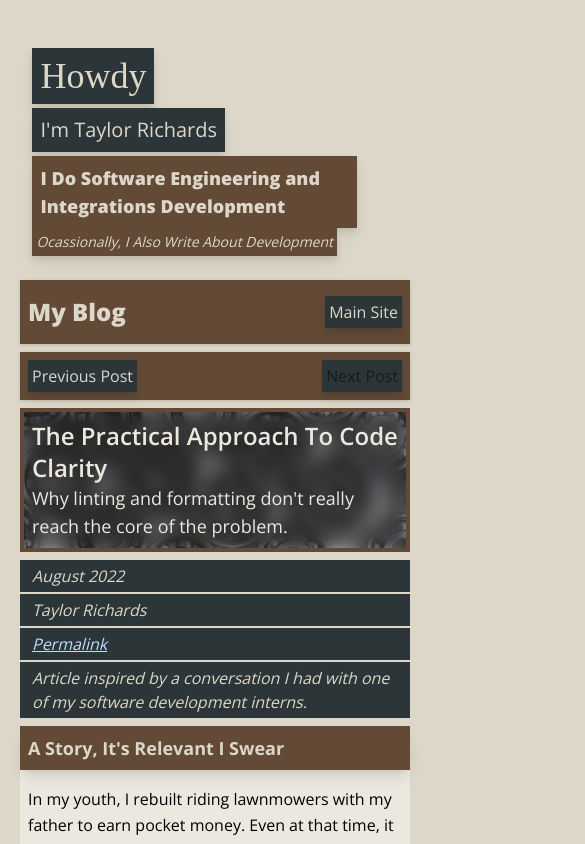
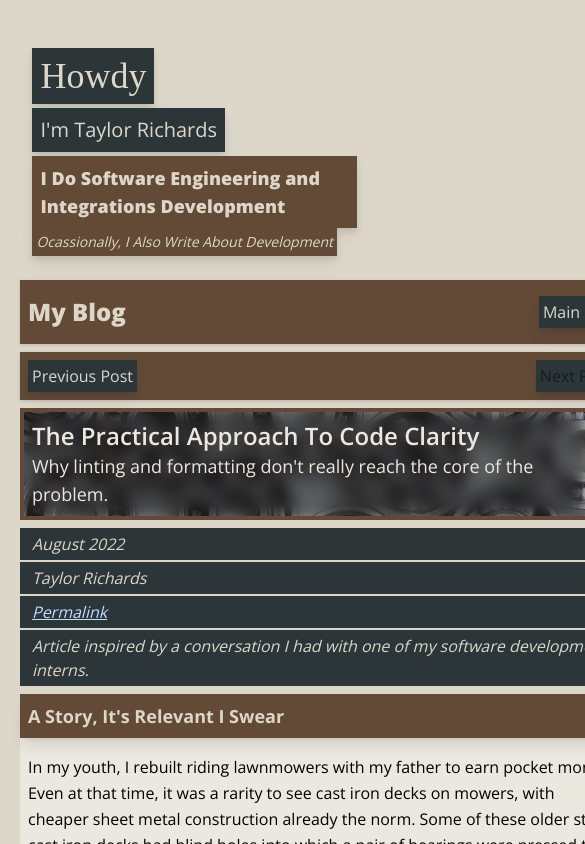
Before and after one commit to Theagentxero/resume-website, a Vue app: page / in a window 390 px wide. Both pictures are taken after a click on the button "View Blog Site". Shown: the top 844 px of the page, 585 px wide, since content can reach past the window. Built offline with nearby package versions, Linux system fonts and the light colour scheme; a small style sheet from the web is missing; a web font is replaced by a local one.

Commit message:
Another fix for strange mobile layout issue

```diff
--- a/src/articles/CodeClarity.vue
+++ b/src/articles/CodeClarity.vue
@@ -1,5 +1,5 @@
 <template>
-    <div class="blog-article-container">
+    <div>
         <div
             class="bg-right-top bg-cover flex flex-col sm:flex-row justify-end sm:justify-start"
             :style="{
--- a/src/articles/EntropyBasedCropping.vue
+++ b/src/articles/EntropyBasedCropping.vue
@@ -1,5 +1,5 @@
 <template>
-    <div class="blog-article-container">
+    <div>
         <div
             class="bg-right-top bg-cover flex flex-col sm:flex-row justify-end sm:justify-start"
             :style="{
--- a/src/articles/JWTs.vue
+++ b/src/articles/JWTs.vue
@@ -1,5 +1,5 @@
 <template>
-    <div class="blog-article-container">
+    <div>
         <div
             class="bg-right-top bg-cover flex flex-col sm:flex-row justify-end sm:justify-start"
             :style="{
```
